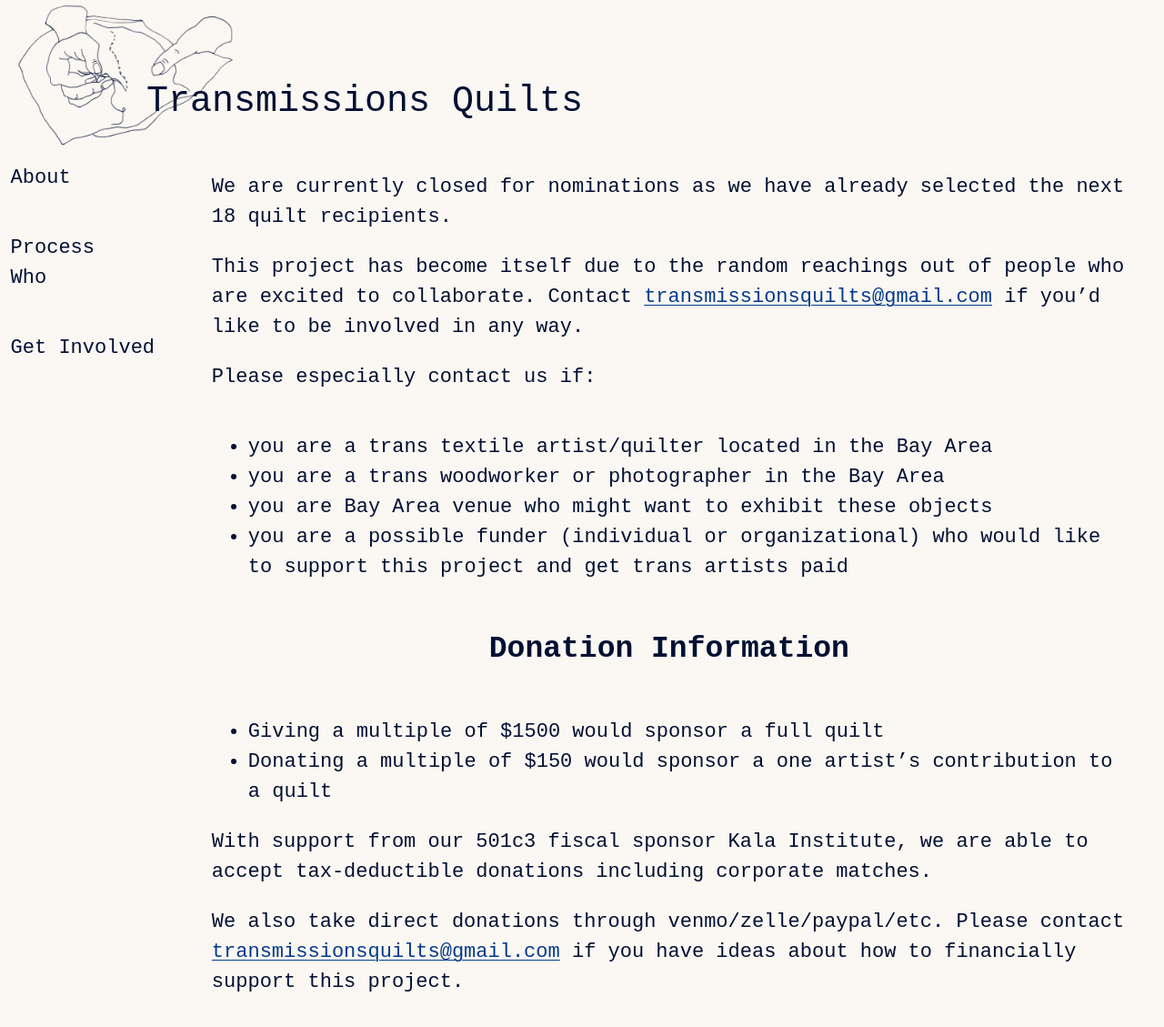
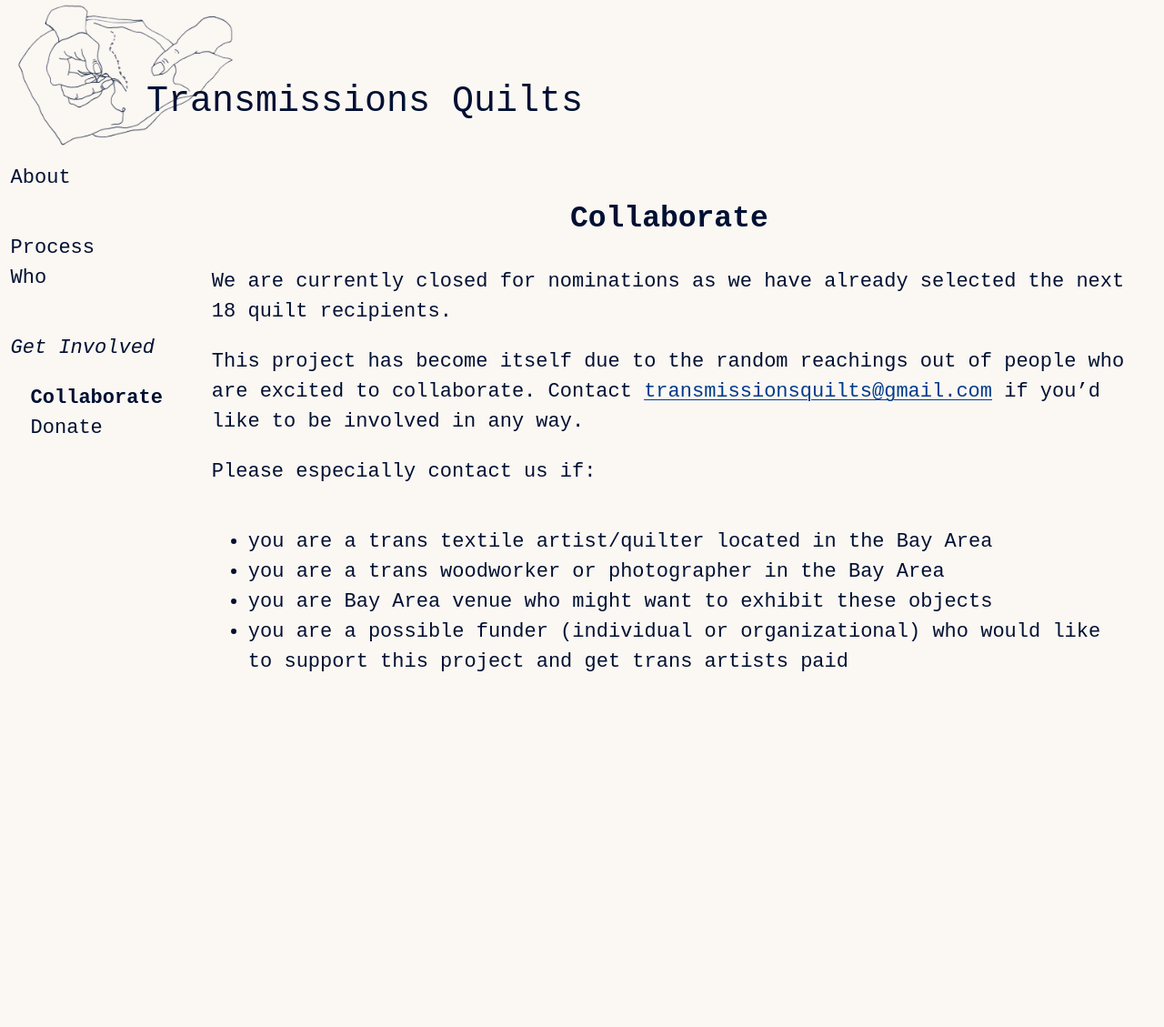
Before and after one commit to danieldickison/transmission-site, a Jekyll site: the page built from collaborate.markdown, in a window 1280 px wide and 1140 px high. Shown: the top 1129 px of the window at 91% size. Built offline with Jekyll 4.4.1, drawn with Linux system fonts in a browser that asks for light colours; some web fonts are replaced; our own code applies the rules of GitHub Pages for plain Markdown files.

Commit message:
Split out remaining pages

```diff
--- /dev/null
+++ b/_data/artists.yml
@@ -0,0 +1,6 @@
+- name: Cam McCuskey
+  image: cam_mccuskey.jpg
+- name: Ro Oppenheimer
+  image: ro_oppenheimer.jpg
+- name: Kerby Urbanowski
+  image: kerby_urbanowski.jpg
--- a/_data/toc.yml
+++ b/_data/toc.yml
@@ -13,7 +13,7 @@
     - title: Who are we?
       url: /who
     - title: Artist Roster
-      url: /roster
+      url: /artists
 - title: Get Involved
   pages:
     - title: Collaborate
--- a/_includes/toc.html
+++ b/_includes/toc.html
@@ -10,12 +10,12 @@
     {% else %}
       <label><input type="radio" name="toc-radio">{{ item.title }}</label>
       <menu class="submenu">
-        {% for page in item.pages %}
+        {% for sub in item.pages %}
         <li>
-          <a href="{{ page.url | relative_url }}"
-            {% if page.permalink == page.url %}class="current"{% endif %}
+          <a href="{{ sub.url | relative_url }}"
+            {% if page.permalink == sub.url %}class="current"{% endif %}
           >
-            {{ page.title }}
+            {{ sub.title }}
           </a>
         </li>
         {% endfor %}
--- a/_sass/toc.scss
+++ b/_sass/toc.scss
@@ -14,10 +14,14 @@
     transition: grid-template-rows 250ms ease-out;
 
     /* &:hover, */
-    &:has(input:checked) {
+    &:has(input:checked),
+    &:has(.current) {
       grid-template-rows: max-content 1fr;
       label {
         font-style: italic;
+        &:hover {
+          text-decoration: none;
+        }
       }
     }
 
--- a/contribute.markdown
+++ b/collaborate.markdown
@@ -1,6 +1,8 @@
 ---
-permalink: /contribute
+permalink: /collaborate
 ---
+
+## Collaborate
 
 We are currently closed for nominations as we have already
 selected the next 18 quilt recipients.
@@ -17,17 +19,3 @@
 - you are Bay Area venue who might want to exhibit these objects
 - you are a possible funder (individual or organizational) who
 would like to support this project and get trans artists paid
-
-## Donation Information
-
-* Giving a multiple of $1500 would sponsor a full quilt
-* Donating a multiple of $150 would sponsor a one artist’s
-contribution to a quilt
-
-With support from our 501c3 fiscal sponsor Kala Institute, we are
-able to accept tax-deductible donations including corporate
-matches.
-
-We also take direct donations through venmo/zelle/paypal/etc.
-Please contact [transmissionsquilts@gmail.com](mailto:transmissionsquilts@gmail.com) if you have ideas
-about how to financially support this project.
--- a/index.html
+++ b/index.html
@@ -36,10 +36,5 @@
 <pre>
 TODO:
 
-* history heading above chapters
-* subpage on separate pages
-* subpage nav on hover/tap of main TOC
 * history photos 3 on each side of text
-* remove embroidery photo from Who page
-* split get involved into two pages: Donate and Collaborate
 </pre>
```
Also changed, not shown: about.markdown (deleted, +0 -126 lines), artists.html (added, +12 -0 lines), donate.markdown (added, +17 -0 lines), family.markdown (added, +36 -0 lines), faq.markdown (added, +39 -0 lines), history.markdown (added, +50 -0 lines), who.markdown (+0 -7 lines).
